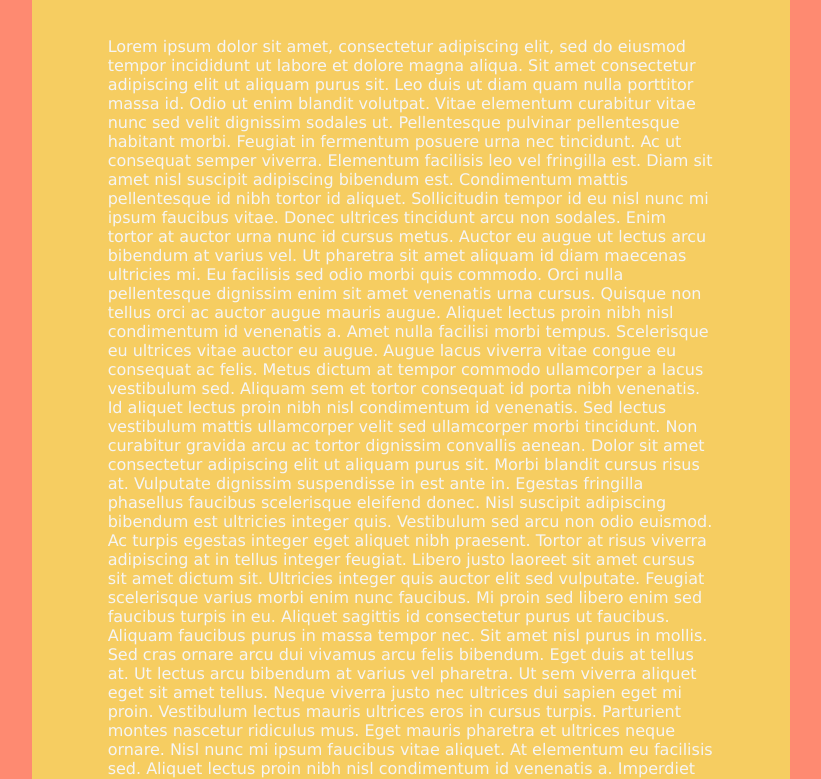
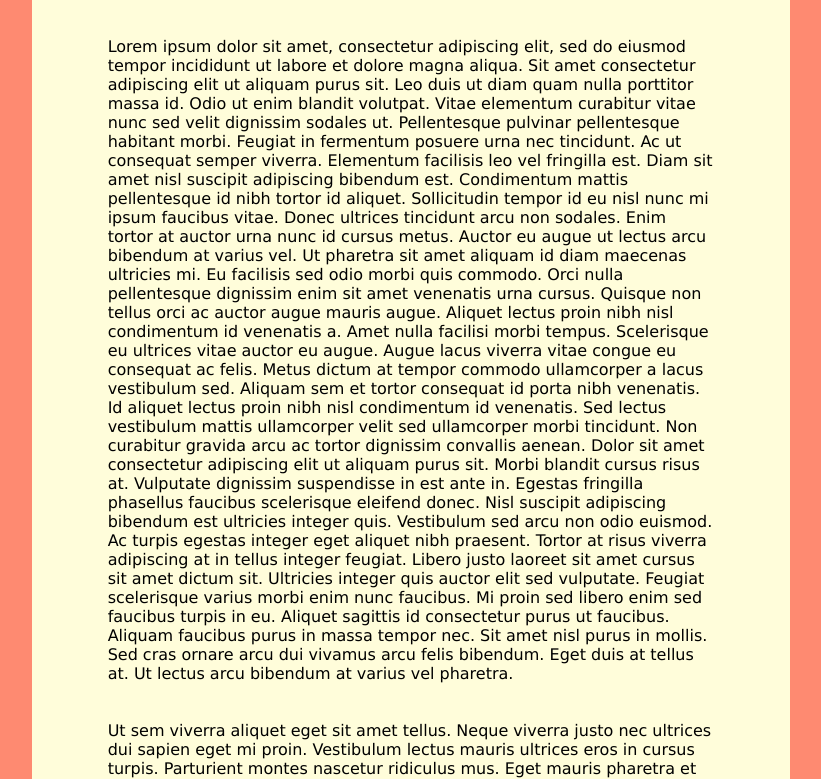
Before and after one commit to mikhail-zh-2009/Pages, a plain HTML site: page index.html in a window 1280 px wide. Shown: the part 171-950 px from the top of the page, without its empty margins (229-1050 px from the left). Drawn offline with Linux system fonts and the light colour scheme.

Commit message:
Changed styles to the 'Grapefruit' color scheme

```diff
--- a/index.html
+++ b/index.html
@@ -12,20 +12,48 @@
         <div class="inner">
             <h1>Hello!</h1>
             <p>
-                Lorem ipsum dolor sit amet, consectetur adipiscing elit, sed do eiusmod tempor incididunt ut labore et dolore magna aliqua. Sit amet consectetur adipiscing elit ut aliquam purus sit. Leo duis ut diam quam nulla porttitor massa id. Odio ut enim blandit volutpat. Vitae elementum curabitur vitae nunc sed velit dignissim sodales ut. Pellentesque pulvinar pellentesque habitant morbi. Feugiat in fermentum posuere urna nec tincidunt. Ac ut consequat semper viverra. Elementum facilisis leo vel fringilla est. Diam sit amet nisl suscipit adipiscing bibendum est. Condimentum mattis pellentesque id nibh tortor id aliquet. Sollicitudin tempor id eu nisl nunc mi ipsum faucibus vitae.
-                Donec ultrices tincidunt arcu non sodales. Enim tortor at auctor urna nunc id cursus metus. Auctor eu augue ut lectus arcu bibendum at varius vel. Ut pharetra sit amet aliquam id diam maecenas ultricies mi. Eu facilisis sed odio morbi quis commodo. Orci nulla pellentesque dignissim enim sit amet venenatis urna cursus. Quisque non tellus orci ac auctor augue mauris augue. Aliquet lectus proin nibh nisl condimentum id venenatis a. Amet nulla facilisi morbi tempus. Scelerisque eu ultrices vitae auctor eu augue. Augue lacus viverra vitae congue eu consequat ac felis. Metus dictum at tempor commodo ullamcorper a lacus vestibulum sed.
-                Aliquam sem et tortor consequat id porta nibh venenatis. Id aliquet lectus proin nibh nisl condimentum id venenatis. Sed lectus vestibulum mattis ullamcorper velit sed ullamcorper morbi tincidunt. Non curabitur gravida arcu ac tortor dignissim convallis aenean. Dolor sit amet consectetur adipiscing elit ut aliquam purus sit. Morbi blandit cursus risus at. Vulputate dignissim suspendisse in est ante in. Egestas fringilla phasellus faucibus scelerisque eleifend donec. Nisl suscipit adipiscing bibendum est ultricies integer quis. Vestibulum sed arcu non odio euismod. Ac turpis egestas integer eget aliquet nibh praesent.
-                Tortor at risus viverra adipiscing at in tellus integer feugiat. Libero justo laoreet sit amet cursus sit amet dictum sit. Ultricies integer quis auctor elit sed vulputate. Feugiat scelerisque varius morbi enim nunc faucibus. Mi proin sed libero enim sed faucibus turpis in eu. Aliquet sagittis id consectetur purus ut faucibus. Aliquam faucibus purus in massa tempor nec. Sit amet nisl purus in mollis. Sed cras ornare arcu dui vivamus arcu felis bibendum. Eget duis at tellus at. Ut lectus arcu bibendum at varius vel pharetra. Ut sem viverra aliquet eget sit amet tellus. Neque viverra justo nec ultrices dui sapien eget mi proin. Vestibulum lectus mauris ultrices eros in cursus turpis. Parturient montes nascetur ridiculus mus. Eget mauris pharetra et ultrices neque ornare. Nisl nunc mi ipsum faucibus vitae aliquet. At elementum eu facilisis sed.
-                Aliquet lectus proin nibh nisl condimentum id venenatis a. Imperdiet massa tincidunt nunc pulvinar sapien et ligula. Aliquam ultrices sagittis orci a scelerisque. Eget arcu dictum varius duis at consectetur. Quis commodo odio aenean sed adipiscing diam donec adipiscing tristique. At tellus at urna condimentum mattis pellentesque. Vel quam elementum pulvinar etiam non quam lacus suspendisse. Morbi tristique senectus et netus et. In massa tempor nec feugiat nisl pretium fusce id. Tincidunt arcu non sodales neque sodales. Pellentesque diam volutpat commodo sed egestas egestas. Ut eu sem integer vitae. Interdum velit laoreet id donec ultrices. Maecenas volutpat blandit aliquam etiam erat velit. Ac orci phasellus egestas tellus. Non nisi est sit amet facilisis magna. Blandit libero volutpat sed cras. Pretium aenean pharetra magna ac placerat vestibulum lectus mauris.
-                Blandit libero volutpat sed cras ornare. Lectus magna fringilla urna porttitor. Quisque id diam vel quam elementum pulvinar etiam non quam. Metus vulputate eu scelerisque felis. Sapien eget mi proin sed libero. Integer feugiat scelerisque varius morbi. In pellentesque massa placerat duis ultricies lacus sed. Egestas sed tempus urna et. Volutpat ac tincidunt vitae semper quis lectus nulla. Nulla pellentesque dignissim enim sit amet venenatis urna. Vel pretium lectus quam id leo. Purus ut faucibus pulvinar elementum integer enim neque volutpat. Sagittis vitae et leo duis ut diam. Senectus et netus et malesuada fames ac.
-                Tincidunt ornare massa eget egestas purus viverra accumsan in nisl. Malesuada nunc vel risus commodo viverra maecenas accumsan. Mattis rhoncus urna neque viverra justo. Turpis nunc eget lorem dolor. Ultrices mi tempus imperdiet nulla. Eu facilisis sed odio morbi quis commodo odio. Praesent semper feugiat nibh sed pulvinar proin. Duis at consectetur lorem donec. Pretium viverra suspendisse potenti nullam ac tortor vitae purus faucibus. At imperdiet dui accumsan sit amet nulla. Eu lobortis elementum nibh tellus molestie nunc non. Ac tortor dignissim convallis aenean et tortor at risus. Rhoncus urna neque viverra justo nec ultrices dui sapien. Amet tellus cras adipiscing enim eu turpis egestas. Adipiscing elit duis tristique sollicitudin. At imperdiet dui accumsan sit amet nulla facilisi morbi.
-                Senectus et netus et malesuada fames. Amet mattis vulputate enim nulla aliquet porttitor lacus luctus. Euismod quis viverra nibh cras pulvinar mattis nunc sed blandit. Quam adipiscing vitae proin sagittis nisl rhoncus mattis. Eu consequat ac felis donec et odio. Velit ut tortor pretium viverra suspendisse potenti nullam. Odio aenean sed adipiscing diam. Vel risus commodo viverra maecenas accumsan lacus vel. Arcu cursus euismod quis viverra nibh cras pulvinar mattis nunc. Platea dictumst quisque sagittis purus. Sed felis eget velit aliquet sagittis id consectetur purus ut. Tellus id interdum velit laoreet id donec. Aliquet bibendum enim facilisis gravida neque convallis a. Duis at tellus at urna. Tempus iaculis urna id volutpat lacus laoreet non curabitur gravida. Ac odio tempor orci dapibus. Mauris rhoncus aenean vel elit scelerisque mauris pellentesque pulvinar pellentesque. Facilisis leo vel fringilla est ullamcorper eget nulla. At elementum eu facilisis sed odio morbi quis commodo. Dui ut ornare lectus sit amet est placerat.
-                Tincidunt tortor aliquam nulla facilisi cras fermentum. Consequat id porta nibh venenatis cras sed felis. Pellentesque elit eget gravida cum sociis. Ornare suspendisse sed nisi lacus sed. Auctor augue mauris augue neque gravida in fermentum. Dui nunc mattis enim ut tellus elementum. Platea dictumst vestibulum rhoncus est. Elementum eu facilisis sed odio morbi quis commodo odio. Duis ultricies lacus sed turpis tincidunt id aliquet risus. Amet venenatis urna cursus eget nunc scelerisque viverra. Egestas maecenas pharetra convallis posuere. Adipiscing elit duis tristique sollicitudin nibh sit. Diam quam nulla porttitor massa id. Cursus turpis massa tincidunt dui ut ornare lectus sit amet. Iaculis nunc sed augue lacus viverra vitae congue eu. Donec massa sapien faucibus et molestie ac feugiat sed. Sollicitudin tempor id eu nisl nunc mi ipsum. Diam vulputate ut pharetra sit amet.
-                Eget duis at tellus at urna. Feugiat vivamus at augue eget arcu dictum varius duis at. Quisque egestas diam in arcu cursus euismod quis viverra nibh. Dui nunc mattis enim ut tellus elementum sagittis vitae et. Eu facilisis sed odio morbi quis commodo. A diam sollicitudin tempor id. Morbi non arcu risus quis varius quam quisque id. Donec et odio pellentesque diam volutpat commodo. Ut faucibus pulvinar elementum integer enim neque volutpat ac. Nunc sed augue lacus viverra vitae congue eu consequat ac. In mollis nunc sed id semper risus in.
-                Orci sagittis eu volutpat odio facilisis mauris sit amet massa. Ac turpis egestas integer eget. Ornare aenean euismod elementum nisi quis eleifend quam adipiscing. Semper feugiat nibh sed pulvinar proin gravida. Arcu bibendum at varius vel pharetra. Odio facilisis mauris sit amet massa vitae tortor condimentum. Commodo quis imperdiet massa tincidunt nunc pulvinar. Quisque id diam vel quam. Pellentesque nec nam aliquam sem et. Nullam eget felis eget nunc lobortis mattis. Eu nisl nunc mi ipsum faucibus. Bibendum arcu vitae elementum curabitur vitae nunc sed velit dignissim. Eu nisl nunc mi ipsum faucibus vitae aliquet. At imperdiet dui accumsan sit amet. Porta lorem mollis aliquam ut porttitor leo a diam. Lobortis elementum nibh tellus molestie. Curabitur vitae nunc sed velit dignissim sodales ut eu.
-                Bibendum arcu vitae elementum curabitur vitae nunc sed velit dignissim. Sed nisi lacus sed viverra tellus. Quis lectus nulla at volutpat diam. Condimentum mattis pellentesque id nibh tortor id. Est pellentesque elit ullamcorper dignissim cras. Mauris pharetra et ultrices neque. Vivamus at augue eget arcu dictum varius duis at consectetur. Scelerisque varius morbi enim nunc. Tristique sollicitudin nibh sit amet commodo nulla facilisi nullam. Lorem ipsum dolor sit amet consectetur adipiscing elit. Faucibus scelerisque eleifend donec pretium vulputate sapien. Id diam vel quam elementum. Eget arcu dictum varius duis at consectetur lorem donec. Tincidunt eget nullam non nisi est.
-                Orci ac auctor augue mauris augue. Neque vitae tempus quam pellentesque nec nam. Diam sollicitudin tempor id eu. Cursus vitae congue mauris rhoncus aenean. Ullamcorper velit sed ullamcorper morbi tincidunt ornare massa eget egestas. Vitae congue eu consequat ac. Feugiat in fermentum posuere urna nec tincidunt praesent. A diam maecenas sed enim ut. Blandit turpis cursus in hac habitasse platea dictumst quisque. Netus et malesuada fames ac turpis egestas integer eget.
-                Sit amet consectetur adipiscing elit duis tristique sollicitudin. Duis tristique sollicitudin nibh sit amet commodo. Diam phasellus vestibulum lorem sed. Ornare massa eget egestas purus viverra accumsan in. Pellentesque habitant morbi tristique senectus et netus et. Donec et odio pellentesque diam volutpat commodo sed egestas egestas. Erat imperdiet sed euismod nisi porta lorem mollis aliquam. Nunc mattis enim ut tellus elementum sagittis vitae. Molestie at elementum eu facilisis sed odio morbi quis commodo. Erat velit scelerisque in dictum non
+                Lorem ipsum dolor sit amet, consectetur adipiscing elit, sed do eiusmod tempor incididunt ut labore et dolore magna aliqua.
+                Sit amet consectetur adipiscing elit ut aliquam purus sit. Leo duis ut diam quam nulla porttitor massa id. Odio ut enim blandit volutpat.
+                Vitae elementum curabitur vitae nunc sed velit dignissim sodales ut. Pellentesque pulvinar pellentesque habitant morbi. Feugiat in
+                fermentum posuere urna nec tincidunt. Ac ut consequat semper viverra. Elementum facilisis leo vel fringilla est. Diam sit amet nisl
+                suscipit adipiscing bibendum est. Condimentum mattis pellentesque id nibh tortor id aliquet. Sollicitudin tempor id eu nisl nunc mi ipsum faucibus vitae.
+                Donec ultrices tincidunt arcu non sodales. Enim tortor at auctor urna nunc id cursus metus. Auctor eu augue ut lectus arcu
+                bibendum at varius vel. Ut pharetra sit amet aliquam id diam maecenas ultricies mi. Eu facilisis sed odio morbi quis commodo.
+                Orci nulla pellentesque dignissim enim sit amet venenatis urna cursus. Quisque non tellus orci ac auctor augue mauris augue. Aliquet
+                lectus proin nibh nisl condimentum id venenatis a. Amet nulla facilisi morbi tempus. Scelerisque eu ultrices vitae auctor eu augue.
+                Augue lacus viverra vitae congue eu consequat ac felis. Metus dictum at tempor commodo ullamcorper a lacus vestibulum sed.
+                Aliquam sem et tortor consequat id porta nibh venenatis. Id aliquet lectus proin nibh nisl condimentum id venenatis. Sed lectus
+                vestibulum mattis ullamcorper velit sed ullamcorper morbi tincidunt. Non curabitur gravida arcu ac tortor dignissim convallis aenean.
+                Dolor sit amet consectetur adipiscing elit ut aliquam purus sit. Morbi blandit cursus risus at. Vulputate dignissim suspendisse in est
+                ante in. Egestas fringilla phasellus faucibus scelerisque eleifend donec. Nisl suscipit adipiscing bibendum est ultricies integer quis.
+                Vestibulum sed arcu non odio euismod. Ac turpis egestas integer eget aliquet nibh praesent.
+                Tortor at risus viverra adipiscing at in tellus integer feugiat. Libero justo laoreet sit amet cursus sit amet dictum sit.
+                Ultricies integer quis auctor elit sed vulputate. Feugiat scelerisque varius morbi enim nunc faucibus. Mi proin sed libero enim sed
+                faucibus turpis in eu. Aliquet sagittis id consectetur purus ut faucibus. Aliquam faucibus purus in massa tempor nec. Sit amet nisl purus in mollis.
+                Sed cras ornare arcu dui vivamus arcu felis bibendum. Eget duis at tellus at. Ut lectus arcu bibendum at varius vel pharetra.
+
+                <br><br><br>
+
+                Ut sem viverra aliquet eget sit amet tellus. Neque viverra justo nec ultrices dui sapien eget mi proin. Vestibulum lectus mauris ultrices eros in cursus turpis.
+                Parturient montes nascetur ridiculus mus. Eget mauris pharetra et ultrices neque ornare. Nisl nunc mi ipsum faucibus vitae aliquet. At elementum eu facilisis sed.
+                Aliquet lectus proin nibh nisl condimentum id venenatis a. Imperdiet massa tincidunt nunc pulvinar sapien et ligula. Aliquam
+                ultrices sagittis orci a scelerisque. Eget arcu dictum varius duis at consectetur. Quis commodo odio aenean sed adipiscing diam donec
+                adipiscing tristique. At tellus at urna condimentum mattis pellentesque. Vel quam elementum pulvinar etiam non quam lacus suspendisse.
+                Morbi tristique senectus et netus et. In massa tempor nec feugiat nisl pretium fusce id. Tincidunt arcu non sodales neque sodales.
+                Pellentesque diam volutpat commodo sed egestas egestas. Ut eu sem integer vitae. Interdum velit laoreet id donec ultrices. Maecenas volutpat
+                blandit aliquam etiam erat velit. Ac orci phasellus egestas tellus. Non nisi est sit amet facilisis magna. Blandit libero volutpat sed cras.
+                Pretium aenean pharetra magna ac placerat vestibulum lectus mauris.
+                Blandit libero volutpat sed cras ornare. Lectus magna fringilla urna porttitor. Quisque id diam vel quam elementum pulvinar
+                etiam non quam. Metus vulputate eu scelerisque felis. Sapien eget mi proin sed libero. Integer feugiat scelerisque varius morbi.
+                In pellentesque massa placerat duis ultricies lacus sed. Egestas sed tempus urna et. Volutpat ac tincidunt vitae semper quis lectus nulla.
+                Nulla pellentesque dignissim enim sit amet venenatis urna. Vel pretium lectus quam id leo. Purus ut faucibus pulvinar elementum integer enim neque volutpat.
+                Sagittis vitae et leo duis ut diam. Senectus et netus et malesuada fames ac.
+                Tincidunt ornare massa eget egestas purus viverra accumsan in nisl. Malesuada nunc vel risus commodo viverra maecenas accumsan.
+                Mattis rhoncus urna neque viverra justo. Turpis nunc eget lorem dolor. Ultrices mi tempus imperdiet nulla. Eu facilisis sed odio morbi
+                quis commodo odio. Praesent semper feugiat nibh sed pulvinar proin. Duis at consectetur lorem donec. Pretium viverra suspendisse potenti nullam
+                ac tortor vitae purus faucibus. At imperdiet dui accumsan sit amet nulla. Eu lobortis elementum nibh tellus molestie nunc non. Ac tortor dignissim
+                convallis aenean et tortor at risus. Rhoncus urna neque viverra justo nec ultrices dui sapien. Amet tellus cras adipiscing enim eu turpis egestas.
+                Adipiscing elit duis tristique sollicitudin. At imperdiet dui accumsan sit amet nulla facilisi morbi.
             </p>
         </div>
     </div>
--- a/style.css
+++ b/style.css
@@ -4,7 +4,7 @@ body {
 }
 
 *::selection {
-    color: #3DA4AB;
+    color: #FFA511;
 }
 
 .main {
@@ -12,9 +12,9 @@ body {
     display: inline-block;
     width: 60%;
     min-height: 100vh;
-    background-color: #F6CD61 ;
+    background-color: #FFFDDA;
     border-radius: 5px;
-    color: whitesmoke;
+    color: black;
 }
 
 .inner {
```
